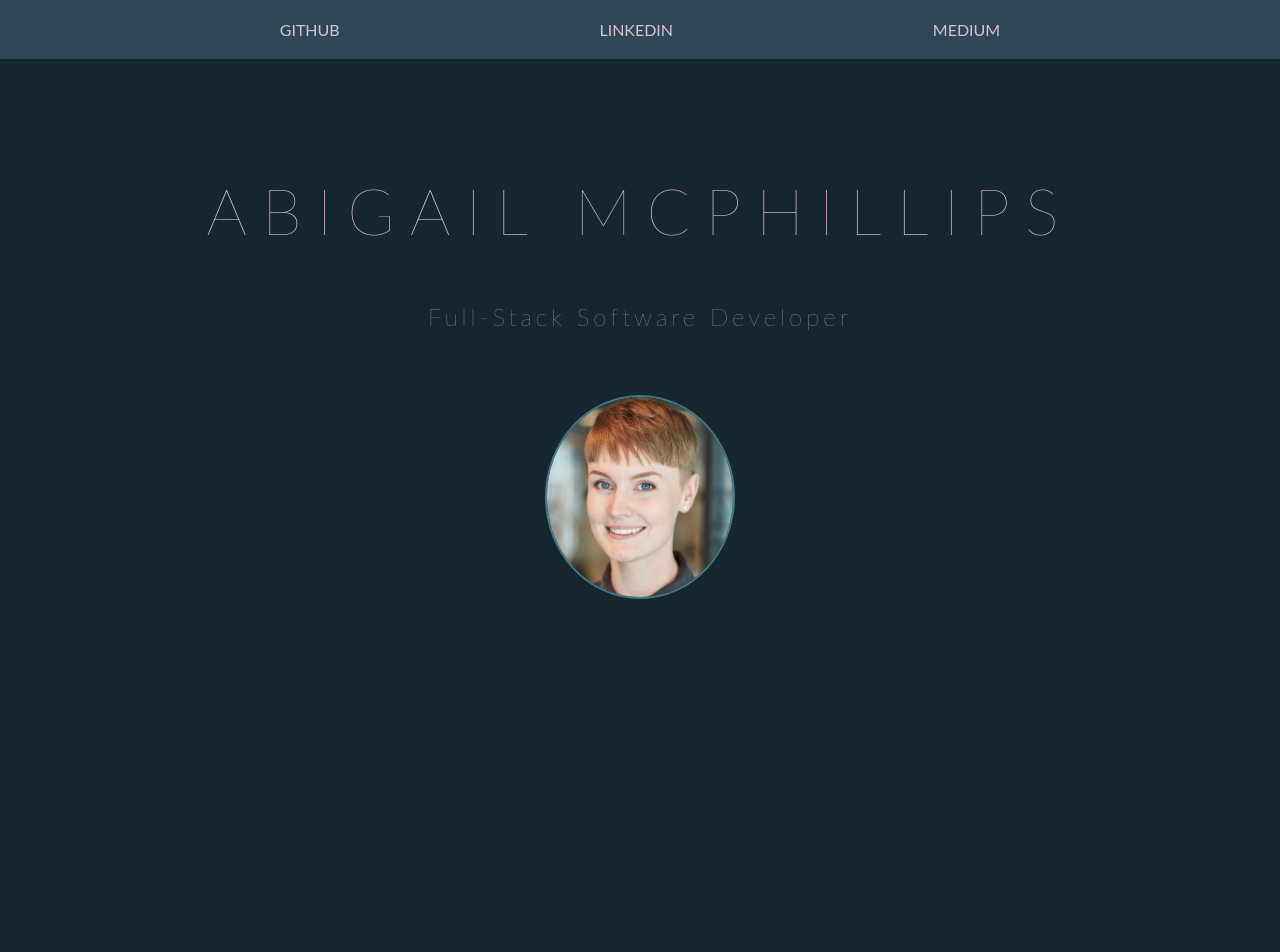
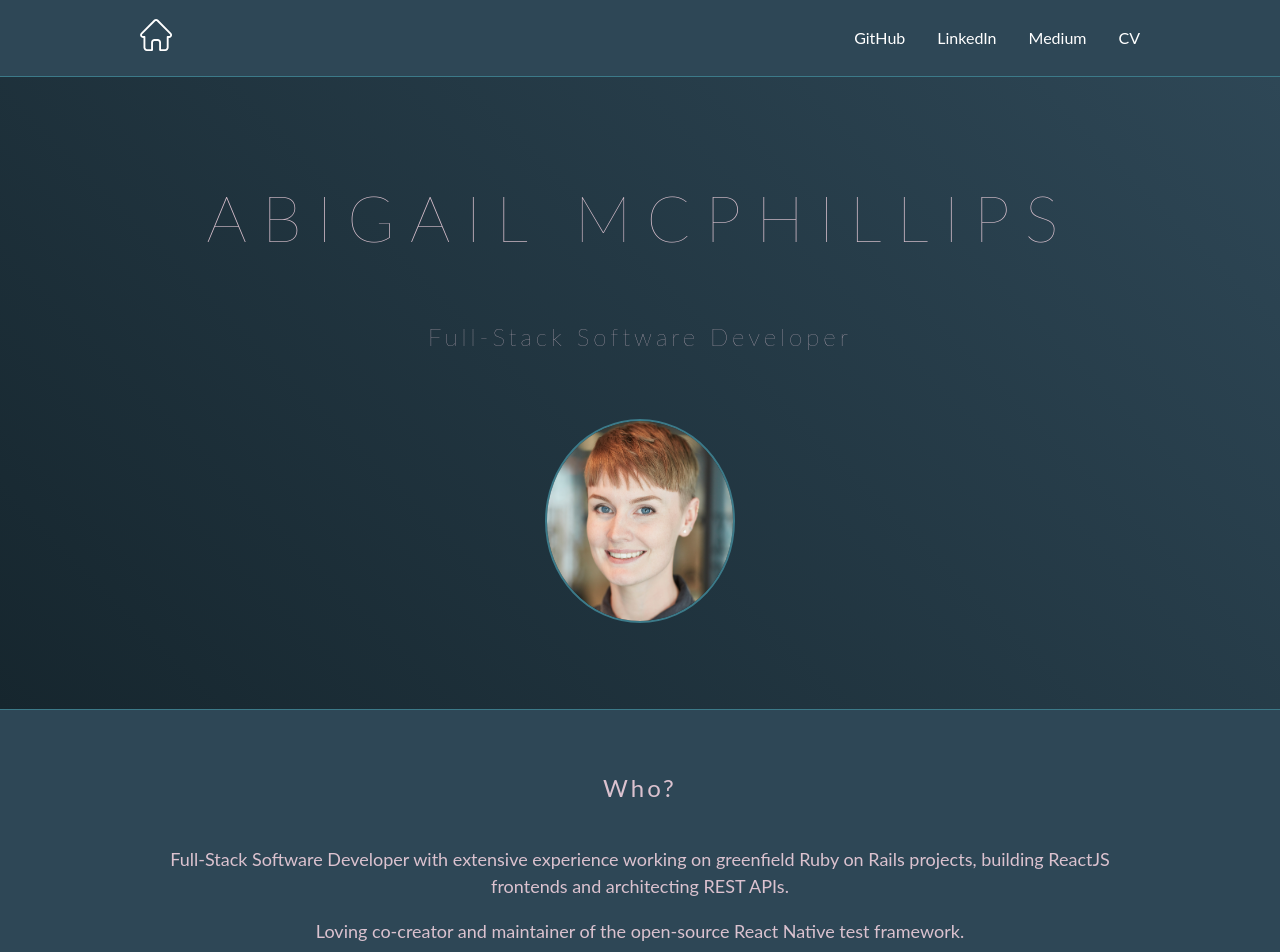
Before and after one commit to AbigailMcP/portfolio, a Gatsby site: page / in a window 1280 px wide. Shown: the top 952 px of the page. Before the commit the page ends 800 px from the top, so only its background shows below. Built offline with nearby package versions, Linux system fonts and the light colour scheme; Gatsby itself is replaced by a stand-in of ours.

Commit message:
Add CV and link to homepage

```diff
--- a/package.json
+++ b/package.json
@@ -16,7 +16,8 @@
   "dependencies": {
     "gatsby": "^2.26.1",
     "react": "^16.12.0",
-    "react-dom": "^16.12.0"
+    "react-dom": "^16.12.0",
+    "react-pdf": "^5.0.0"
   },
   "devDependencies": {
     "prettier": "2.1.2"
--- a/src/components/layout.js
+++ b/src/components/layout.js
@@ -1,4 +1,8 @@
 import React from 'react'
+import { Link } from 'gatsby'
+
+import headshot from '../images/headshot.png'
+import home from '../images/home.svg'
 
 import '../styles/layout.css'
 
@@ -6,6 +10,10 @@ export default function Layout({ children }) {
   return (
     <div>
       <header>
+        <div className='headerContainer block'>
+          <Link to='/'>
+            <img className='home' src={home} alt='Home'/>
+          </Link>
           <ul className='headerLinks'>
             <li><a href='https://github.com/AbigailMcP'>GitHub</a></li>
             <li>
@@ -14,7 +22,9 @@ export default function Layout({ children }) {
               </a>
             </li>
             <li><a href='https://medium.com/@AbigailMcp'>Medium</a></li>
+            <li><Link to="/cv">CV</Link></li>
           </ul>
+        </div>
       </header>
       <main>{children}</main>
       <footer></footer>
--- a/src/pages/index.js
+++ b/src/pages/index.js
@@ -6,10 +6,42 @@ import headshot from '../images/headshot.png'
 export default function Home() {
   return (
     <Layout>
-      <section>
-        <h1 className='mainTitle'>Abigail McPhillips</h1>
-        <p className='subtitle'>Full-Stack Software Developer</p>
-        <img className='circleImage' src={headshot} alt="Avatar"/>
+      <section className='dark'>
+        <div className='block'>
+          <h1 className='mainTitle'>Abigail McPhillips</h1>
+          <p className='subtitle'>Full-Stack Software Developer</p>
+          <img className='circleImage' src={headshot} alt='Avatar'/>
+        </div>
+      </section>
+      <section className='mid'>
+        <div className='block'>
+          <h2 className='title'>Who?</h2>
+          <p>
+            Full-Stack Software Developer with extensive experience working on
+            greenfield Ruby on Rails projects, building ReactJS frontends and
+            architecting REST APIs.
+          </p>
+          <p>
+            Loving co-creator and maintainer of the open-source React Native
+            test framework.
+          </p>
+        </div>
+      </section>
+      <section className='light'>
+        <div className='block'>
+          <h2 className='title'>What?</h2>
+          <div className='flexBlock'>
+            <div className='circleContent'>
+              <p>This thing</p>
+            </div>
+            <div className='circleContent'>
+              <p>That thing</p>
+            </div>
+            <div className='circleContent'>
+              <p>Last thing</p>
+            </div>
+          </div>
+        </div>
       </section>
     </Layout>
   )
--- a/src/styles/layout.css
+++ b/src/styles/layout.css
@@ -8,13 +8,14 @@
 
 html {
   font-family: 'Lato', sans-serif;
+  line-height: 1.5;
   -ms-text-size-adjust: 100%;
   -webkit-text-size-adjust: 100%;
   box-sizing: border-box;
 }
 
 body {
-  background-color: var(--dark-green);
+  background-color: var(--mid-green);
   margin: 0;
   -webkit-font-smoothing: antialiased;
   -moz-osx-font-smoothing: grayscale;
@@ -22,31 +23,69 @@ body {
 
 header {
   background-color: var(--mid-green);
-  color: var(--pink)
+  color: var(--pink);
 }
 
 main {
-  background-color: var(--dark-green);
   color: var(--pink);
 }
 
 section {
-  padding: 60px 10px 80px 10px;
+  padding: 40px 10px 80px 10px;
   text-align: center;
+  border-top: solid 1px var(--light-green);
+}
+
+section.light {
+  background-color: var(--pink);
+  color: var(--dark-green);
+}
+
+section.mid {
+  background-color: var(--mid-green);
+}
+
+section.dark {
+  background-color: var(--dark-green);
+  background: linear-gradient(45deg, var(--dark-green), var(--mid-green));
+}
+
+p {
+  font-size: 18px;
+}
+
+.block {
+  max-width: 1000px;
+  margin: 0 auto;
+}
+
+.flexBlock {
+  display: flex;
+  justify-content: space-between;
+}
+
+.headerContainer {
+  display: flex;
+  justify-content: space-between;
+  align-items: center;
+  padding: 10px;
 }
 
 .headerLinks {
   display: flex;
   justify-content: space-evenly;
-  margin: 0;
-  padding: 20px;
+  align-items: center;
   list-style: none;
 }
 
 .headerLinks li a {
-  color: var(--pink);
-  text-transform: uppercase;
+  color: white;
   text-decoration: none;
+  margin-left: 32px;
+}
+
+.headerContainer .home {
+  height: 32px;
 }
 
 .mainTitle {
@@ -54,6 +93,12 @@ section {
   font-size: 64px;
   letter-spacing: 15px;
   text-transform: uppercase;
+}
+
+.title {
+  font-weight: normal;
+  letter-spacing: 3px;
+  margin-bottom: 40px;
 }
 
 .subtitle {
@@ -68,3 +113,14 @@ section {
   height: 200px;
   border: solid 2px var(--light-green);
 }
+
+.circleContent {
+  display: flex;
+  flex-direction: column;
+  justify-content: center;
+  background-color: var(--mid-green);
+  border-radius: 50%;
+  color: white;
+  height: 300px;
+  width: 300px;
+}
```
Also changed, not shown: src/pages/cv.js (added, +21 -0 lines), src/images/home.svg (added), 2 other files. Lines whose indentation alone changed are shown as unchanged.
